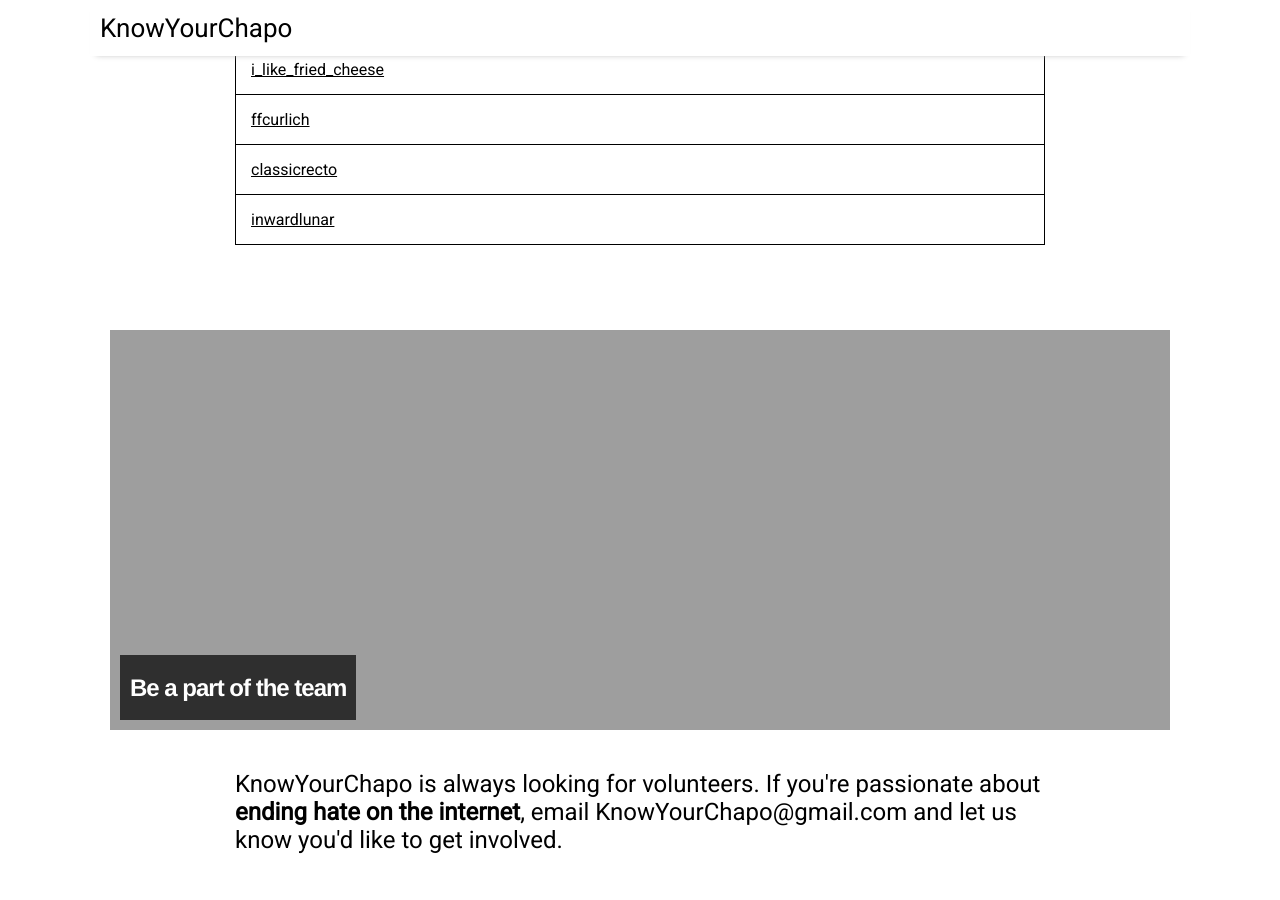
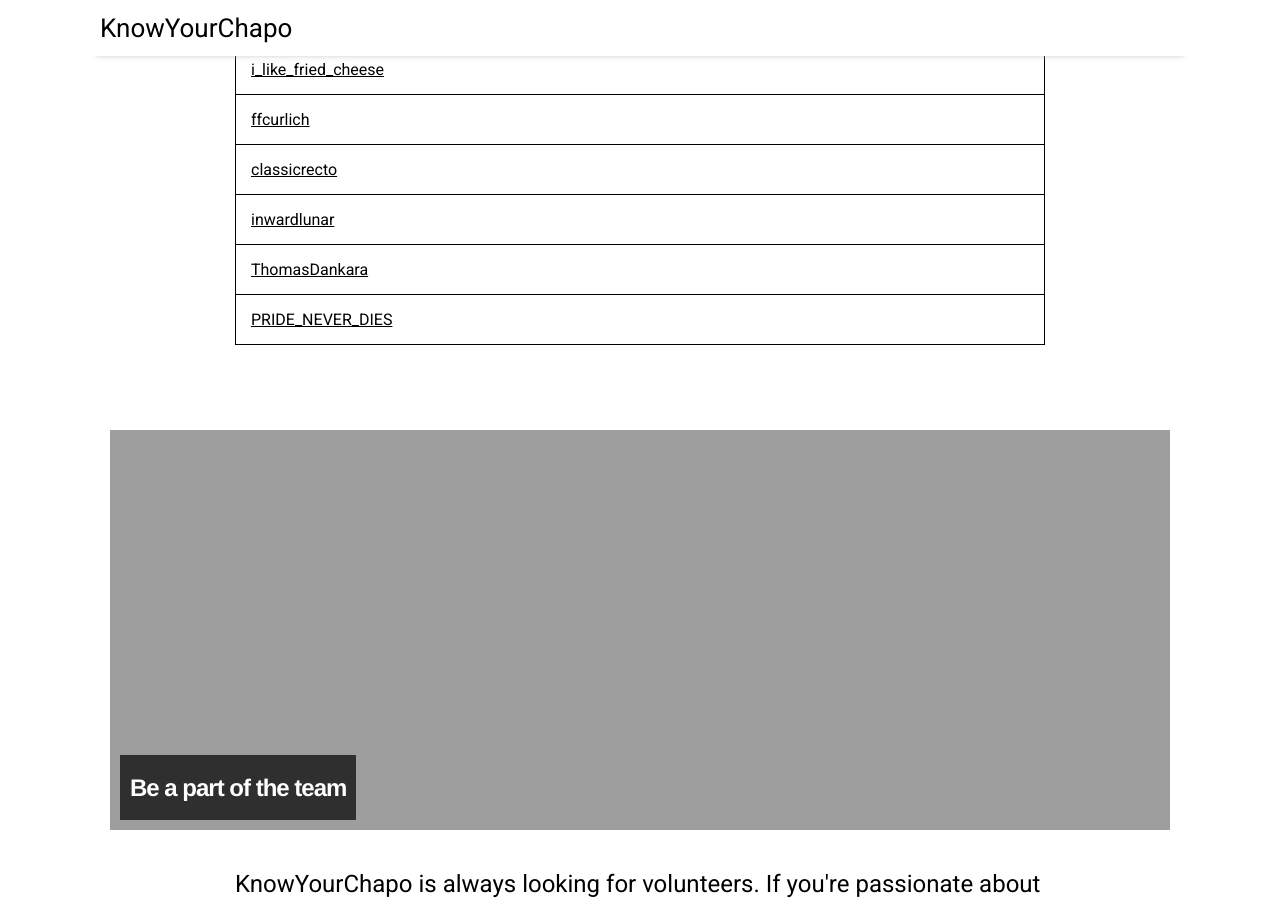
Before and after one commit to KnowYourChapo/KnowYourChapo.github.io, a Jekyll site: the page built from index.md, in a window 1280 px wide and 900 px high, scrolled down 3153 px. Built offline with Jekyll 4.4.1, drawn with Linux system fonts in a browser that asks for light colours; nearby versions of some CDN libraries; the list of posts is cut into pages by our own code.

Commit message:
new posters

```diff
--- a/_data/chapolist.json
+++ b/_data/chapolist.json
@@ -175,6 +175,14 @@
         {
             "name": "inwardlunar",
             "notes": ""
+        },
+        {
+            "name": "ThomasDankara",
+            "notes": ""
+        },
+        {
+            "name": "PRIDE_NEVER_DIES",
+            "notes": ""
         }
     ]
 }
```
